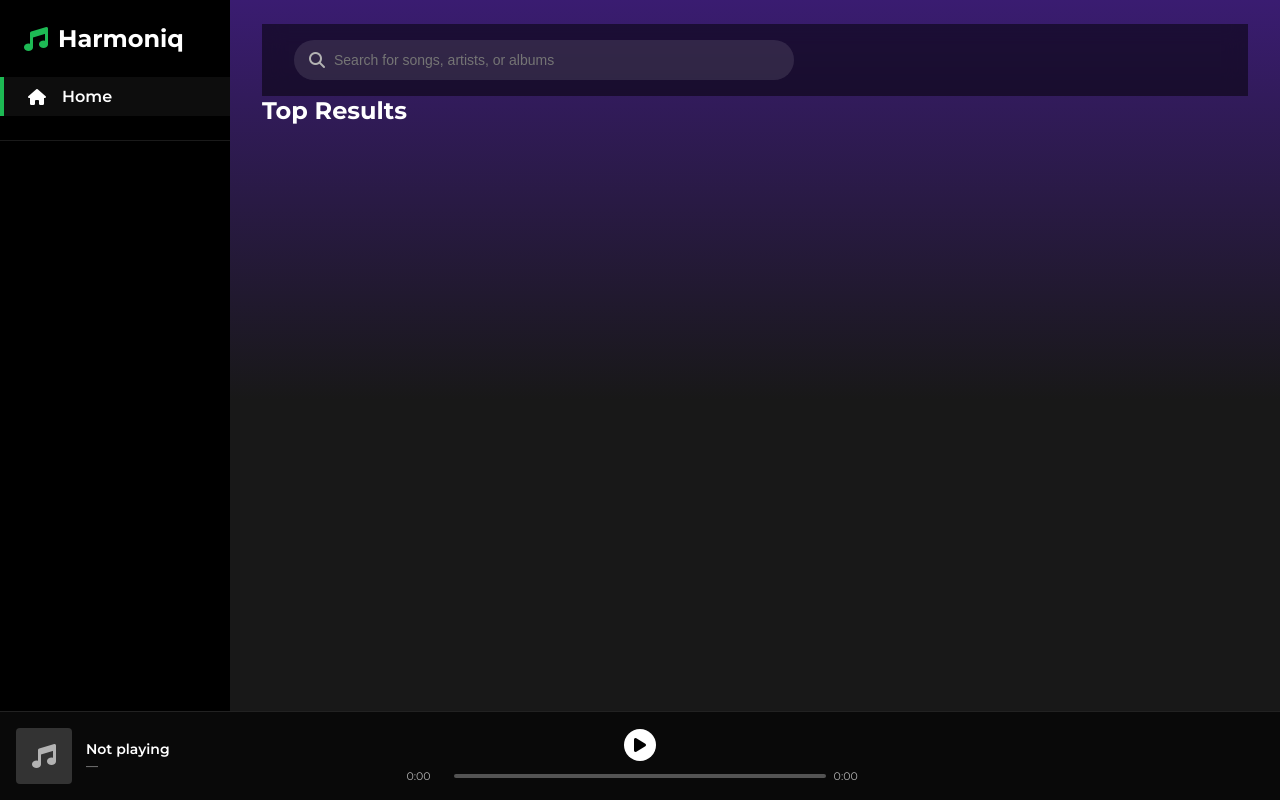
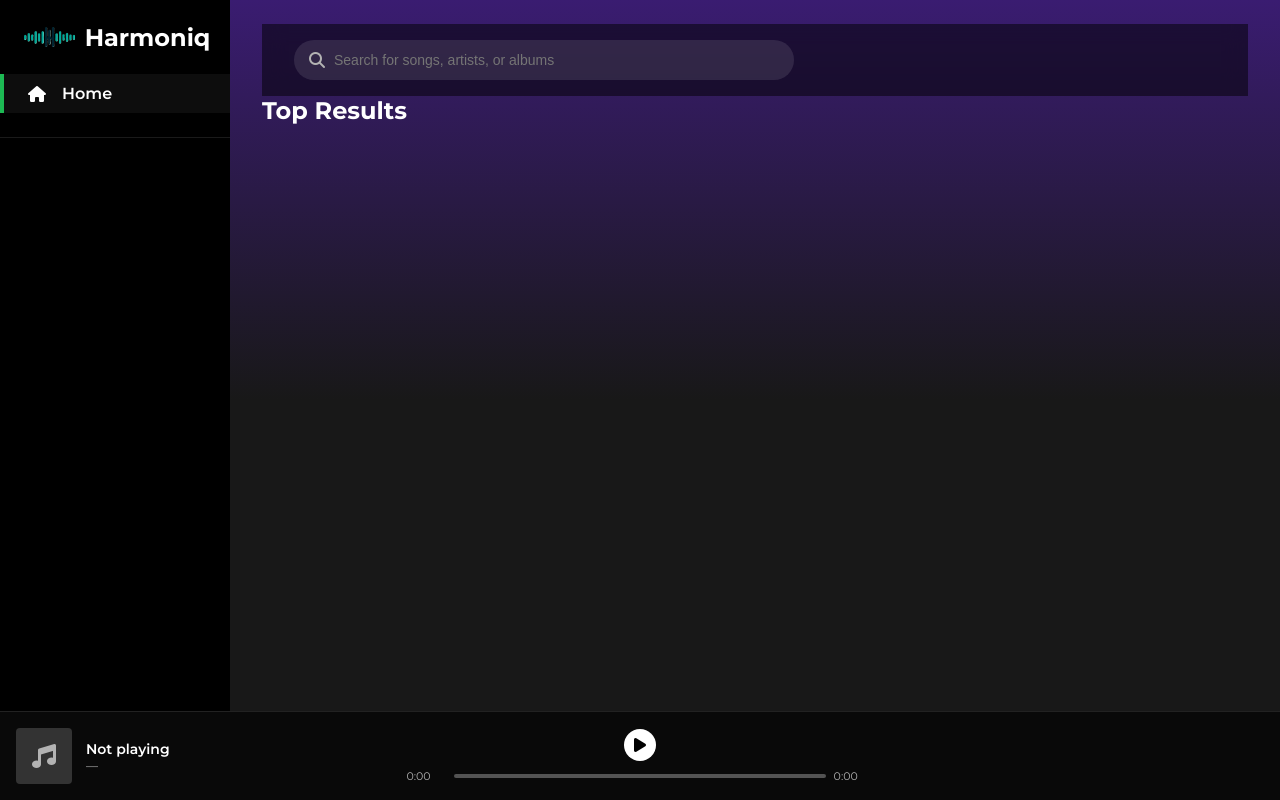
Before and after one commit to synt4x-an0ndo/harmoniq, a plain HTML site: page index.html in a window 1280 px wide. Drawn offline with Linux system fonts and the light colour scheme; no server answers.

Commit message:
Update index.html

```diff
--- a/index.html
+++ b/index.html
@@ -3,6 +3,7 @@
 <head>
     <meta charset="UTF-8"/>
     <meta name="viewport" content="width=device-width,initial-scale=1.0"/>
+    <link rel="icon" href="logo.png" type="image/png" />
     <title>Harmoniq</title>
 
     <!-- External Resources -->
@@ -30,7 +31,9 @@
             margin: 0;
             padding: 0;
         }
-
+.logo1{
+    height: 20px;
+}
         body {
             font-family: 'Montserrat', sans-serif;
             background: var(--bg-dark);
@@ -151,6 +154,7 @@
             display: flex;
             align-items: center;
             gap: 10px;
+            height: 50px;
         }
 
         .logo i {
@@ -594,7 +598,7 @@
         <!-- Sidebar -->
         <aside class="sidebar">
             <div class="logo">
-                <i class="fas fa-music"></i>
+                <img src="logo.png" alt="Chaya Logo" class="logo1">
                 <span>Harmoniq</span>
             </div>
             <ul class="sidebar-nav">
```
